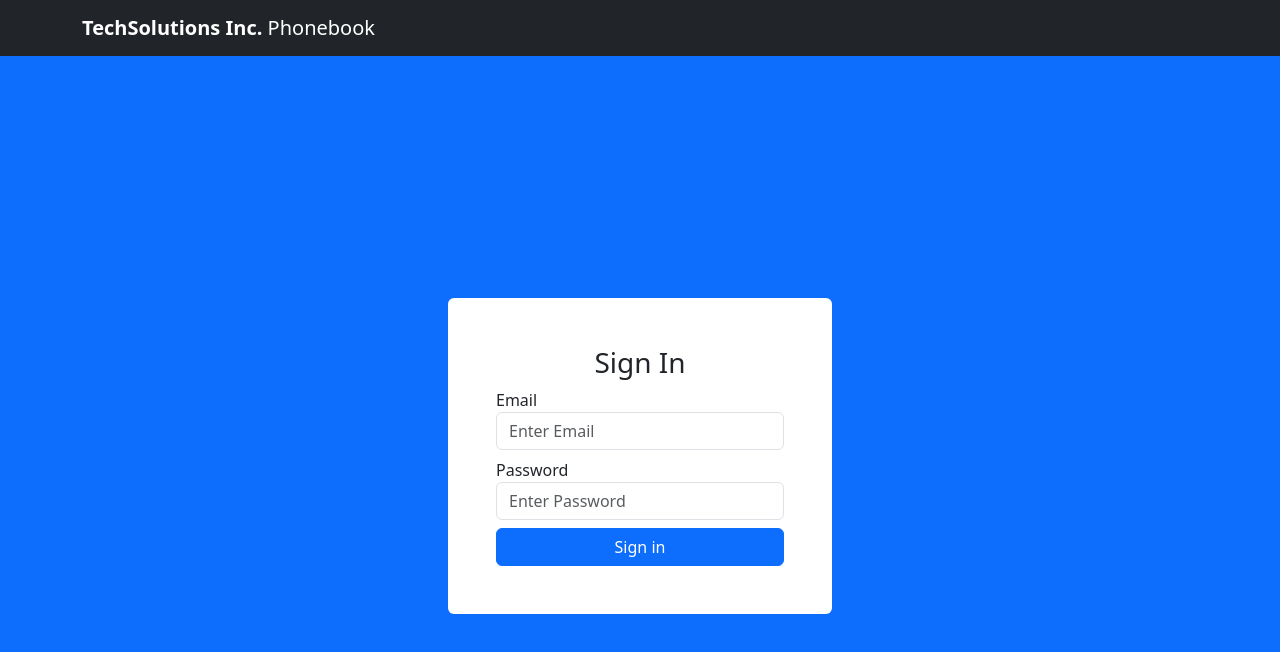
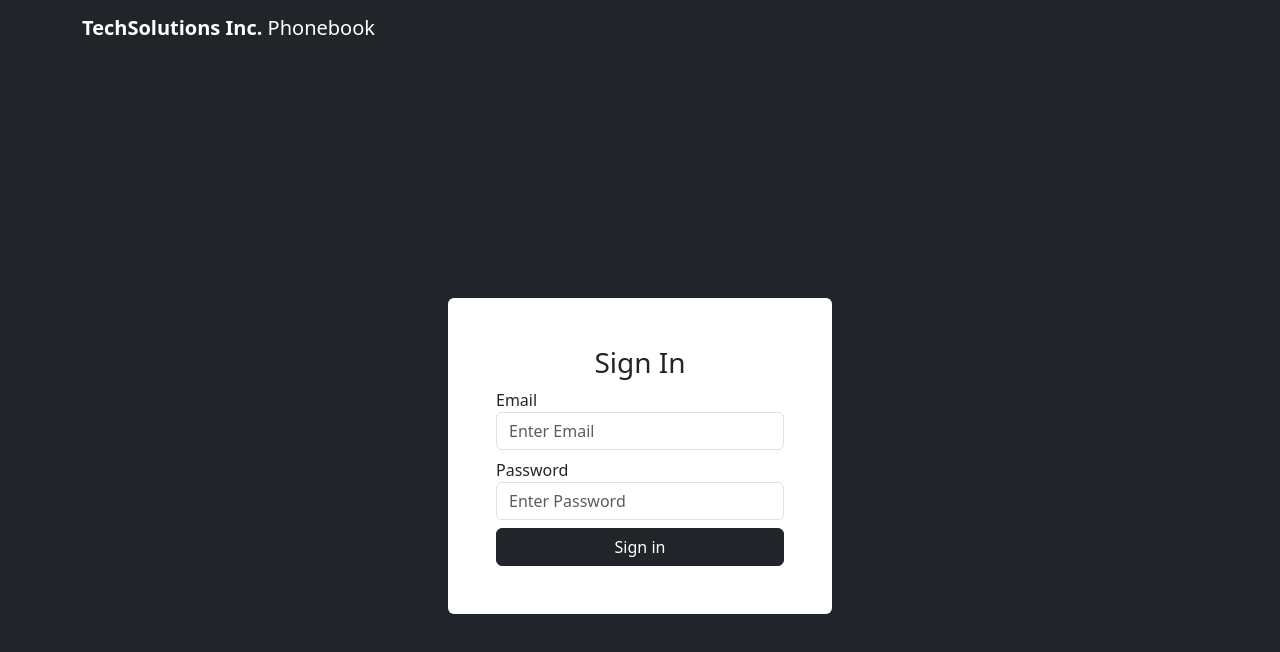
Before and after one commit to tomorrowdevs-projects/tech-jobs-fair-challenge, a React (Create React App) app in the folder client/phonebook-app/: page / in a window 1280 px wide. Shown: the top 652 px of the page. Built offline with nearby package versions, Linux system fonts and the light colour scheme.

Commit message:
Aggiunta dell'userContext per tenere traccia dell'utente

```diff
--- a/client/phonebook-app/src/App.js
+++ b/client/phonebook-app/src/App.js
@@ -1,21 +1,28 @@
 import React from "react";
 import { BrowserRouter, Routes, Route } from "react-router-dom";
+import { UserProvider } from "./user-management/UserProvider";
 import Header from "./components/Header";
 import ContactsView from "./views/ContactsView";
+import UserRoute from "./route-guards/UserRoute";
 import Signup from "./components/Signup";
-import Login from "./components/Login";
+import LoginView from "./views/LoginView";
 import "bootstrap/dist/css/bootstrap.min.css";
 
 function App() {
   return (
+    <UserProvider>
       <BrowserRouter>
         <Header />
         <Routes>
-        <Route path="/" element={<Login />}></Route>
+          <Route path="/" element={<LoginView />}></Route>
           <Route path="/signup" element={<Signup />}></Route>
-        <Route path="/contacts" element={<ContactsView />}></Route>
+          <Route
+            path="/contacts"
+            element={<UserRoute element={<ContactsView />} />}
+          ></Route>
         </Routes>
       </BrowserRouter>
+    </UserProvider>
   );
 }
 
--- a/client/phonebook-app/src/components/Login.jsx
+++ /dev/null
@@ -1,32 +0,0 @@
-import "../components-style/login.css";
-
-export default function Login() {
-  return (
-    <div className='login template d-flex justify-content-center align-items-center 100-w vh-100 bg-primary'>
-      <div className='form-container p-5 rounded bg-white'>
-        <form>
-          <h3 className='text-center'>Sign In</h3>
-          <div className='mb-2'>
-            <label htmlFor='email'>Email</label>
-            <input
-              type='email'
-              placeholder='Enter Email'
-              className='form-control'
-            />
-          </div>
-          <div className='mb-2'>
-            <label htmlFor='password'>Password</label>
-            <input
-              type='password'
-              placeholder='Enter Password'
-              className='form-control'
-            />
-          </div>
-          <div className='d-grid'>
-            <button className='btn btn-primary'>Sign in</button>
-          </div>
-        </form>
-      </div>
-    </div>
-  );
-}
--- /dev/null
+++ b/client/phonebook-app/src/components/LoginForm.jsx
@@ -0,0 +1,52 @@
+import { useState } from "react";
+import "../components-style/login.css";
+
+export default function LoginForm({ onLogin, errorMessage }) {
+  const [email, setEmail] = useState("");
+  const [password, setPassword] = useState("");
+
+  const handleSubmit = (e) => {
+    e.preventDefault();
+    onLogin(email, password);
+    resetFormFields();
+  };
+
+  const resetFormFields = () => {
+    setEmail("");
+    setPassword("");
+  };
+
+  return (
+    <div className="form-container p-5 rounded bg-white">
+      {errorMessage && <div className="alert alert-danger">{errorMessage}</div>}
+      <form onSubmit={handleSubmit}>
+        <h3 className="text-center">Sign In</h3>
+        <div className="mb-2">
+          <label htmlFor="email">Email</label>
+          <input
+            type="email"
+            placeholder="Enter Email"
+            className="form-control"
+            value={email}
+            onChange={(e) => setEmail(e.target.value)}
+          />
+        </div>
+        <div className="mb-2">
+          <label htmlFor="password">Password</label>
+          <input
+            type="password"
+            placeholder="Enter Password"
+            className="form-control"
+            value={password}
+            onChange={(e) => setPassword(e.target.value)}
+          />
+        </div>
+        <div className="d-grid">
+          <button className="btn btn-dark" type="submit">
+            Sign in
+          </button>
+        </div>
+      </form>
+    </div>
+  );
+}
--- /dev/null
+++ b/client/phonebook-app/src/hooks/useLogin.jsx
@@ -0,0 +1,41 @@
+import { useUser } from "../user-management/useUser";
+import { useState } from "react";
+
+export function useLogin(navigate) {
+  const { setUser } = useUser();
+  const [error, setError] = useState(null);
+
+  async function loginApi(email, password) {
+    // Replace with your actual login API call logic
+    return new Promise((resolve, reject) => {
+      setTimeout(() => {
+        if (email === "admin@admin.com" && password === "password") {
+          resolve({
+            name: "John Doe",
+            email: "admin@admin.com",
+            role: "admin",
+            token: "kjooi3j4okllllllkjsdsajdiopsad",
+          });
+        } else {
+          reject(new Error("Invalid credentials"));
+        }
+      }, 1000);
+    });
+  }
+
+  const login = async (email, password) => {
+    try {
+      const user = await loginApi(email, password);
+      setUser(user);
+      navigate("/contacts");
+
+      // Handle post-login actions here (e.g., redirecting)
+    } catch (error) {
+      console.error(error);
+      setError("Invalid login credentials. Please try again.");
+      // Handle login error (e.g., showing an error message)
+    }
+  };
+
+  return { login, error };
+}
--- /dev/null
+++ b/client/phonebook-app/src/route-guards/UserRoute.jsx
@@ -0,0 +1,13 @@
+import React from "react";
+import { Navigate } from "react-router-dom";
+import { useUser } from "../user-management/useUser";
+
+// Note: Changed to accept an `element` prop
+const UserRoute = ({ element: Component }) => {
+  const { user } = useUser();
+
+  // Return either the component for the route or redirect to login
+  return user ? Component : <Navigate to="/" replace />;
+};
+
+export default UserRoute;
--- /dev/null
+++ b/client/phonebook-app/src/user-management/UserContext.jsx
@@ -0,0 +1,3 @@
+import { createContext } from "react";
+
+export const UserContext = createContext(null);
--- /dev/null
+++ b/client/phonebook-app/src/user-management/UserProvider.jsx
@@ -0,0 +1,12 @@
+import { useState } from "react";
+import { UserContext } from "./UserContext";
+
+export const UserProvider = ({ children }) => {
+  const [user, setUser] = useState(null);
+
+  return (
+    <UserContext.Provider value={{ user, setUser }}>
+      {children}
+    </UserContext.Provider>
+  );
+};
--- /dev/null
+++ b/client/phonebook-app/src/user-management/useUser.jsx
@@ -0,0 +1,4 @@
+import { useContext } from "react";
+import { UserContext } from "./UserContext";
+
+export const useUser = () => useContext(UserContext);
--- /dev/null
+++ b/client/phonebook-app/src/views/LoginView.jsx
@@ -0,0 +1,20 @@
+import { useNavigate } from "react-router-dom";
+import { useLogin } from "../hooks/useLogin";
+import LoginForm from "../components/LoginForm";
+
+export default function LoginView() {
+  const navigate = useNavigate();
+  const { login, error } = useLogin(navigate);
+
+  console.log(login);
+
+  const handleLogin = (email, password) => {
+    login(email, password);
+  };
+
+  return (
+    <div className="login-template d-flex justify-content-center align-items-center vh-100 bg-dark">
+      <LoginForm onLogin={handleLogin} errorMessage={error} />
+    </div>
+  );
+}
```
Also changed, not shown: client/phonebook-app/src/route-guards/AdminRoute.jsx (added, +11 -0 lines). Lines whose indentation alone changed are shown as unchanged.
